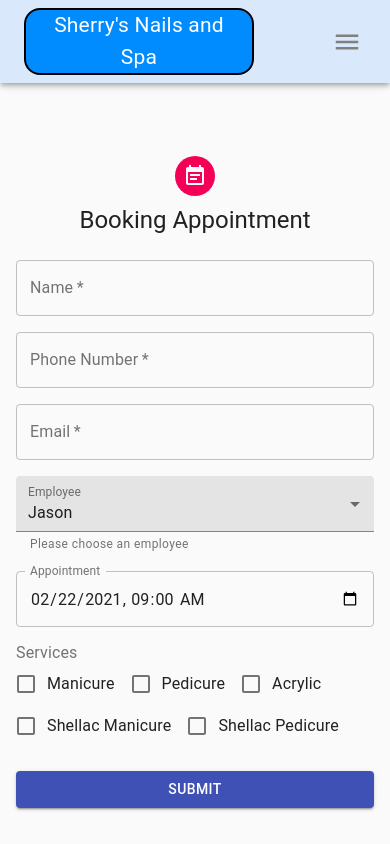
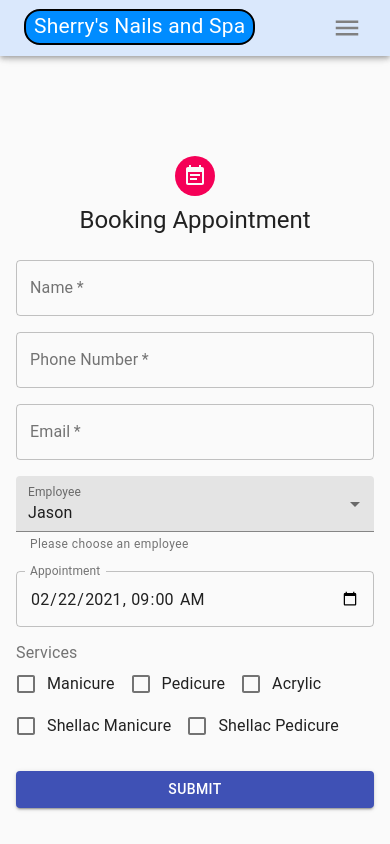
Before and after one commit to PRJ666-Team7/T7-Salon-Web-App-frontend, a React (Create React App) app: page /booking in a window 390 px wide. Shown: the top 844 px of the page. Built offline with nearby package versions, Linux system fonts and the light colour scheme.

Commit message:
add react helmet to booking, fix header responsive

```diff
--- a/src/components/UI/Layout/Layout.js
+++ b/src/components/UI/Layout/Layout.js
@@ -20,14 +20,14 @@ const useStyles = makeStyles(theme => ({
         borderColor: "#000000",
         borderStyle: "solid",
         borderWidth: "2px",
-        minWidth: "340px",
-        maxWidth: "340px",
+        minWidth: "360px",
+        maxWidth: "360px",
         color: "white"
     },
     SmallerTitle: {
         fontSize: "21px",
-        minWidth: "100px",
-        maxWidth: "230px !important"
+        minWidth: "150px",
+        maxWidth: "250px !important"
     },
     HeaderColor: {
         background: "#dae8fc",
--- a/src/containers/Appointment/Appointment.js
+++ b/src/containers/Appointment/Appointment.js
@@ -1,5 +1,6 @@
 import React from 'react';
 import { Grid, Paper, Typography, Button, Box, makeStyles } from '@material-ui/core';
+import {Helmet} from "react-helmet";
 
 const useStyles = makeStyles(() => ({
     Button: {
@@ -13,6 +14,10 @@ function Appointment(){
 
     return (
         <Grid container spacing={1}>
+            <Helmet>
+                <title>Appointment</title>
+            </Helmet>
+
             <Grid item xs={9}>
                 <Box p={{xs:4, sm:4}}>
                     <Paper>
--- a/src/containers/Booking/Booking.js
+++ b/src/containers/Booking/Booking.js
@@ -3,7 +3,7 @@ import { MenuItem, Typography, Container, TextField, Checkbox, FormLabel, Button
 import { FormGroup, FormControl, FormControlLabel } from '@material-ui/core';
 import EventNoteIcon from '@material-ui/icons/EventNote';
 import { makeStyles } from '@material-ui/core/styles';
-
+import {Helmet} from "react-helmet";
 
 const employees = [
     {
@@ -84,6 +84,10 @@ function Appointment(){
 
     return (
         <Container component="main" maxWidth="xs">
+            <Helmet>
+                <title>Booking</title>
+            </Helmet>
+
             <CssBaseline />
             <div className={classes.paper}>
                 <Avatar className={classes.avatar}>
```
